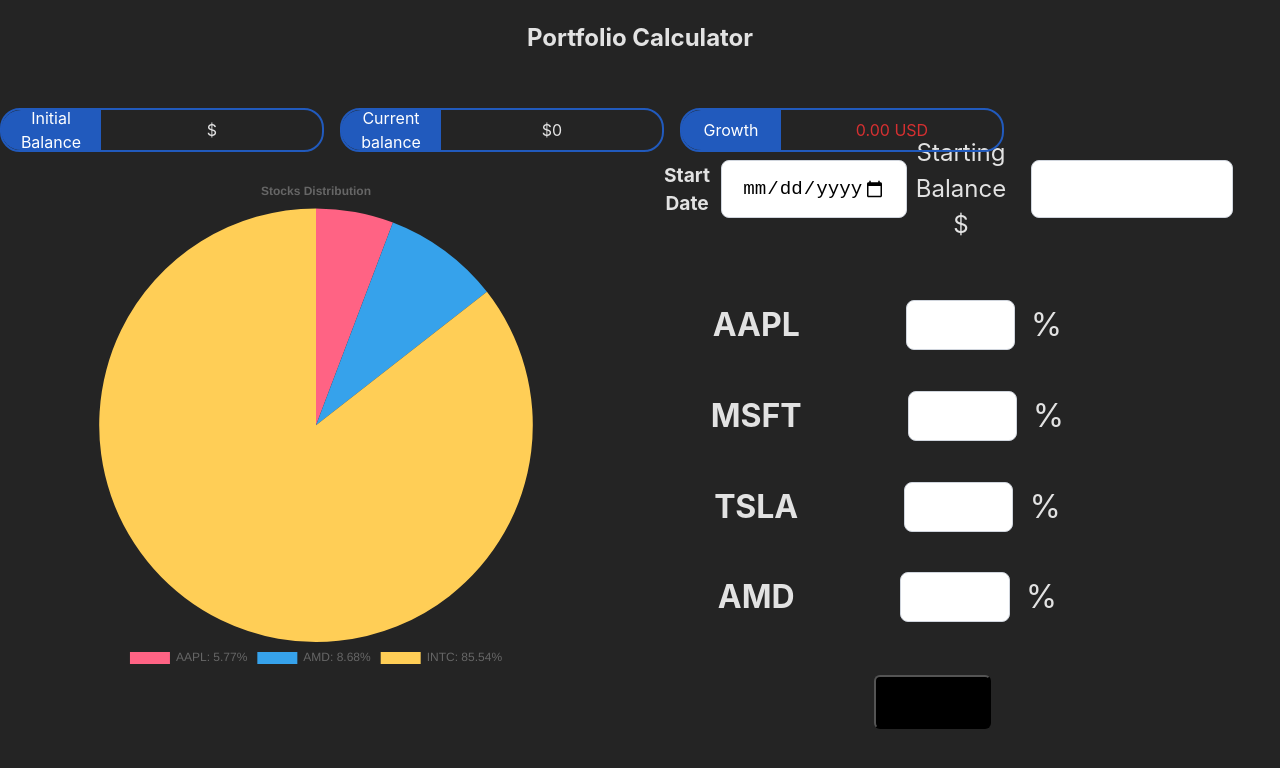
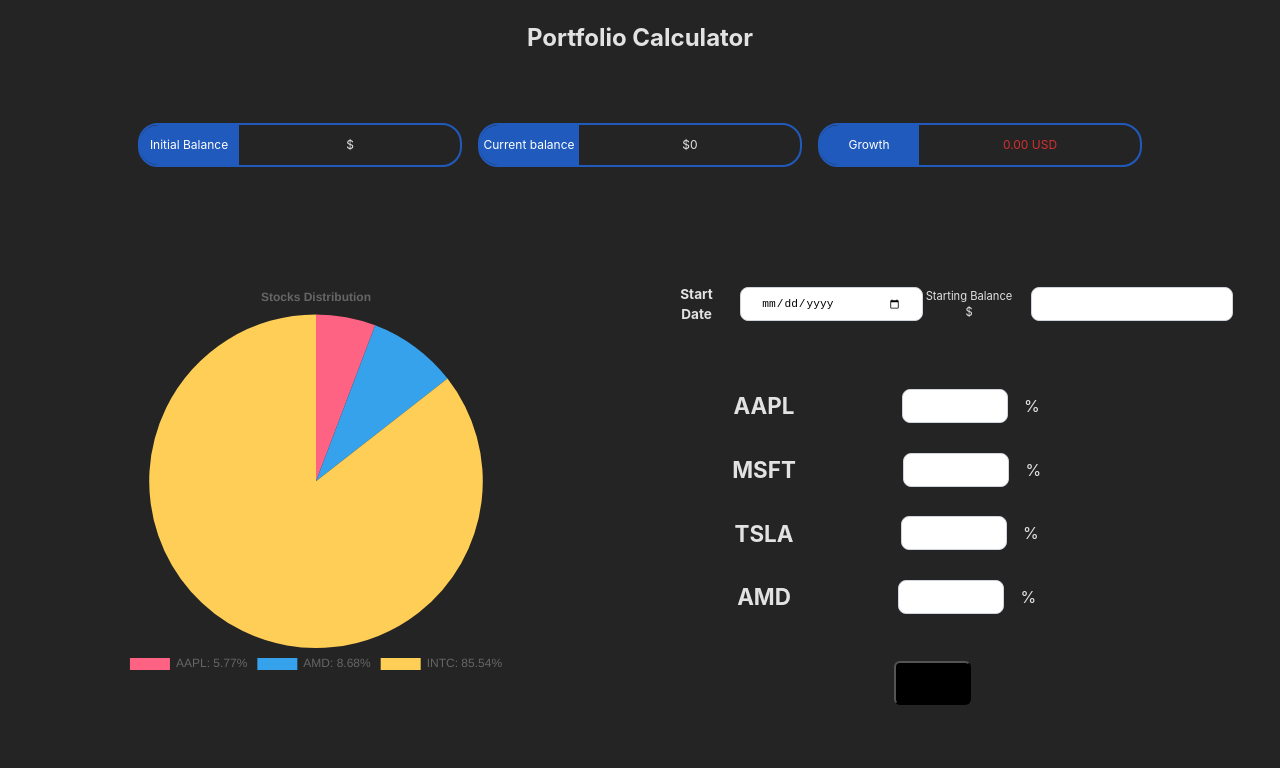
Before and after one commit to johnpatrick254/Portfolio-Tracker, a React (Vite) app: page / in a window 1280 px wide. Shown: the top 768 px of the page. Built offline with nearby package versions, Linux system fonts and the light colour scheme.

Commit message:
styled version 2 mvp

```diff
--- a/src/App.css
+++ b/src/App.css
@@ -6,6 +6,7 @@
   display: grid;
   grid-template-areas:
   "nav nav nav nav  "
+  "pied pied pied pied  "
   "pie pie stock stock  "
   "pie pie stock stock  "
   "cards cards cards cards  "
--- a/src/App.jsx
+++ b/src/App.jsx
@@ -47,12 +47,11 @@
   const [beginBalnce, setBeginBalance] = useState(null)
   const [firstLoad, setFirstLoad] = useState(true)
   const [currentBalance, setCurrentBalance] = useState(0)
-  const [isloading,setIsLoading] =useState(false)
+  const [isloading, setIsLoading] = useState(false)
 
 
   const fetchStocks = async (startDate) => {
 
-    setIsLoading(true);
     const data = await axios.request({
       method: 'get',
       url: `https://api.polygon.io/v2/aggs/grouped/locale/us/market/stocks/${startDate}?adjusted=true&apiKey=JlEDrWV0zabFFbJeEv044L8DwPgfjfI0`,
@@ -128,11 +127,12 @@
         fetchStocks(startDate);
 
       }
+      setIsLoading(false);
 
     } catch (err) {
-    alert("API LIMIT REACHED, refresh and wait for a minute");
-    setIsLoading(false);
-    console.log(err);
+      alert("API LIMIT REACHED, refresh and wait for a minute");
+      setIsLoading(false);
+      console.log(err);
     }
 
   }, [startDate])
@@ -141,6 +141,7 @@
     <>
       <Navbar />
       <Stocks ref={buttRef} loading={isloading} ref_Function={() => {
+        setIsLoading(true);
         let data = buttRef.current.handleSubmit();
         setPortFolio(data);
         setStartDate(data[0].date)
@@ -161,9 +162,9 @@
         </p>
         <p>
           <span className='title'>Growth</span>
-          <span className={`data ${currentBalance-beginBalnce > 0 ? 'green' : 'red'}`}>
-            {currentBalance -beginBalnce > 0 ?
-              `+${(currentBalance -beginBalnce.toFixed(2))} USD`
+          <span className={`data ${currentBalance - beginBalnce > 0 ? 'green' : 'red'}`}>
+            {currentBalance - beginBalnce > 0 ?
+              `+${(currentBalance - beginBalnce.toFixed(2))} USD`
               :
               `${(currentBalance - beginBalnce).toFixed(2)} USD`
             }
@@ -171,7 +172,7 @@
         </p>
       </div>
 
-      <PieChart piData={pie_data}  />
+      <PieChart piData={pie_data} />
 
     </>
   )
--- a/src/styles/Home.css
+++ b/src/styles/Home.css
@@ -12,11 +12,13 @@
   width: calc(100% - 400px);
   border-radius: 8px;
   padding: 40px 50px;
+  font-size: 1rem !important;
 }
 .portfolio h2 {
   position: absolute;
   left: 50px;
   top: 0;
+  font-size: 1rem !important;
   transform: translateY(-60%);
   color: #215abd;
   background-color: #fff;
@@ -24,16 +26,18 @@
 }
 
 .Portfolio-status {
-  grid-area: pie;
-  align-self: top;
-  display: flex;
-  flex-flow: row nowrap;
-  align-items: flex-start;
-  justify-content: space-between;
-  gap: 40px 1rem;
+    font-size: 1rem !important;
+    grid-area: pied;
+    place-self: center;
+    display: flex;
+    flex-flow: row nowrap;
+    align-items: flex-start;
+    /* justify-content: space-between; */
+    gap: 40px 1rem;
 }
 .Portfolio-status p {
-  display: flex;
+    font-size: 0.75rem !important;
+    display: flex;
   align-items: center;
   justify-content: flex-start;
   width: fit-content;
@@ -62,10 +66,10 @@
 
 .portfolio-chart {
   width: fit-content;
-  /* height: 400px; */
-  /* width: 100%; */
-  margin-inline: auto;
-  margin-top: 40px;
+  /* height:200px;
+  width: 100%; */
+  /* margin-inline: auto; */
+  /* margin-top: 40px; */
 }
 
 ul {
@@ -290,13 +294,14 @@
   align-items: center;
   justify-content: center;
   /* width:5rem; */
-  font-size: 1.2rem;
+  font-size: 0.85rem;
   font-weight: 700;
   gap: 0.7rem;
 }
 .date input {
-  font-size: 1.2rem;
+  font-size: 0.7rem;
   width: 9rem;
+  height: 2rem;
 }
 
 .innit-amount {
@@ -304,11 +309,12 @@
   flex-flow: row nowrap;
   align-items: center;
   justify-content: center;
-  font-size: 1.5rem;
+  font-size: 0.7rem;
   gap: 1rem;
 }
 .innit-amount input {
   width: 10rem;
+  height: 2rem;
 }
 .err {
   width: 100%;
@@ -319,7 +325,7 @@
   flex-flow: row nowrap;
   align-items: center;
   justify-content: center;
-  font-size: 1rem;
+  font-size: 0.7rem;
   gap: 1rem;
 }
 
@@ -329,11 +335,11 @@
   align-items: center;
   justify-content: center;
   gap: 1rem;
-  font-size: 1rem;
-  height: 3rem;
+  font-size: 0.7rem;
+  height: 2rem;
 }
 .stock-input span {
-  font-size: 2rem;
+  font-size: 1rem;
 }
 .stock-input input {
   width: 20%;
@@ -343,8 +349,8 @@
   margin-top: 2rem;
 }
 .submit button {
-  font-size: 2rem;
-  padding: 0.2em;
+  font-size: 1.3rem;
+  padding: 0.4em 0.2em;
   border-radius: 6px;
   background-color: #000000;
 }
@@ -360,11 +366,12 @@
   grid-area: pie;
   place-self: center;
   align-self: center;
+  height: 25rem !important;
+  width: 25rem !important;
 }
 
 .loading {
-    animation: loading linear 2s infinite  ;
-}
+    animation: loading infinite 300ms 100ms alternate;}
 
 @keyframes loading {
   0% {
```
